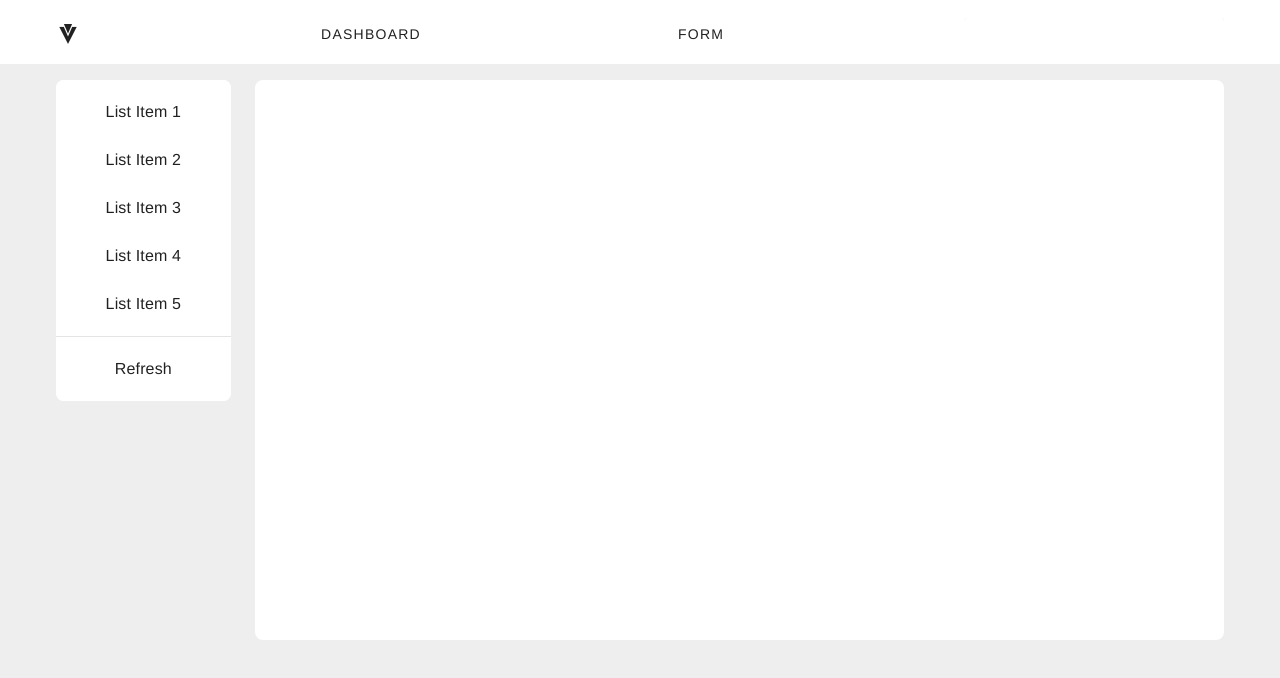
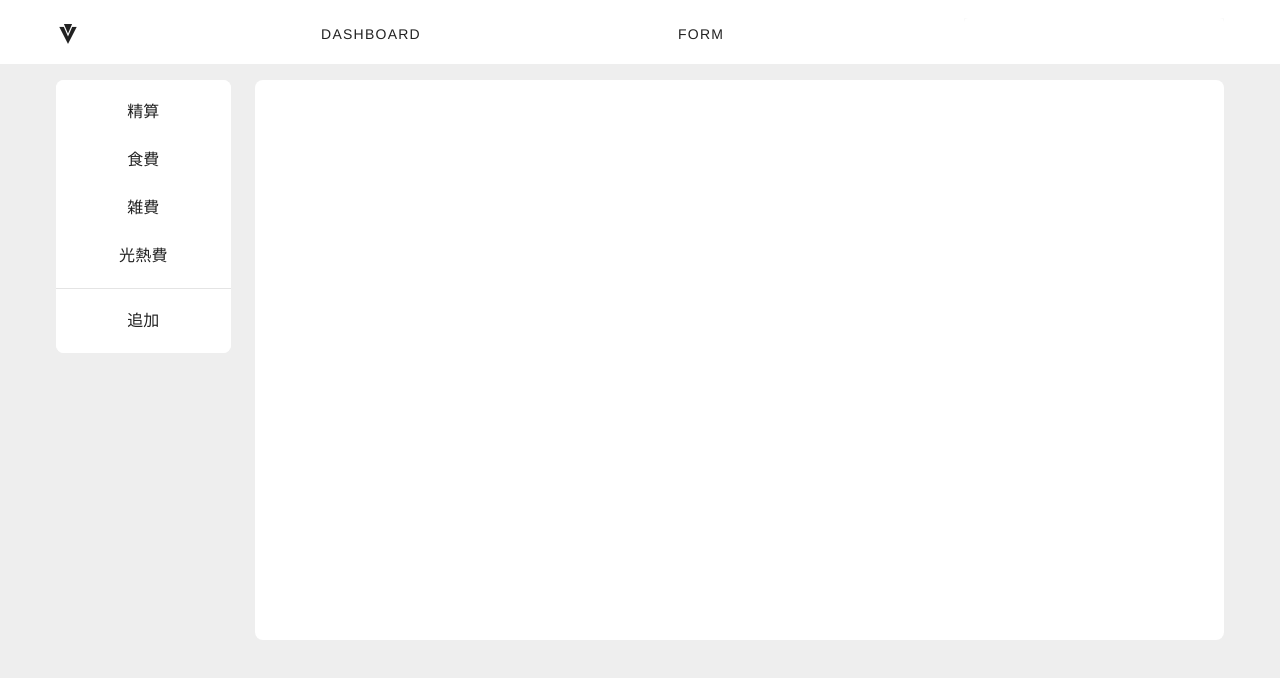
Before and after one commit to ar20190114/Household-account-app, a Vue app: page / in a window 1280 px wide. Shown: the top 678 px of the page. Built offline with nearby package versions, Linux system fonts and the light colour scheme.

Commit message:
create button

```diff
--- a/src/views/HomeView.vue
+++ b/src/views/HomeView.vue
@@ -24,14 +24,23 @@
           <v-col cols="2">
             <v-sheet rounded="lg">
               <v-list rounded="lg">
-                <v-list-item v-for="n in 5" :key="n" link>
-                  <v-list-item-title> List Item {{ n }} </v-list-item-title>
+                <v-list-item link color="grey-lighten-4">
+                  <v-list-item-title>精算</v-list-item-title>
+                </v-list-item>
+                <v-list-item link color="grey-lighten-4">
+                  <v-list-item-title>食費</v-list-item-title>
+                </v-list-item>
+                <v-list-item link color="grey-lighten-4">
+                  <v-list-item-title>雑費</v-list-item-title>
+                </v-list-item>
+                <v-list-item link color="grey-lighten-4">
+                  <v-list-item-title>光熱費</v-list-item-title>
                 </v-list-item>
 
                 <v-divider class="my-2"></v-divider>
 
                 <v-list-item link color="grey-lighten-4">
-                  <v-list-item-title> Refresh </v-list-item-title>
+                  <v-list-item-title>追加</v-list-item-title>
                 </v-list-item>
               </v-list>
             </v-sheet>
```
